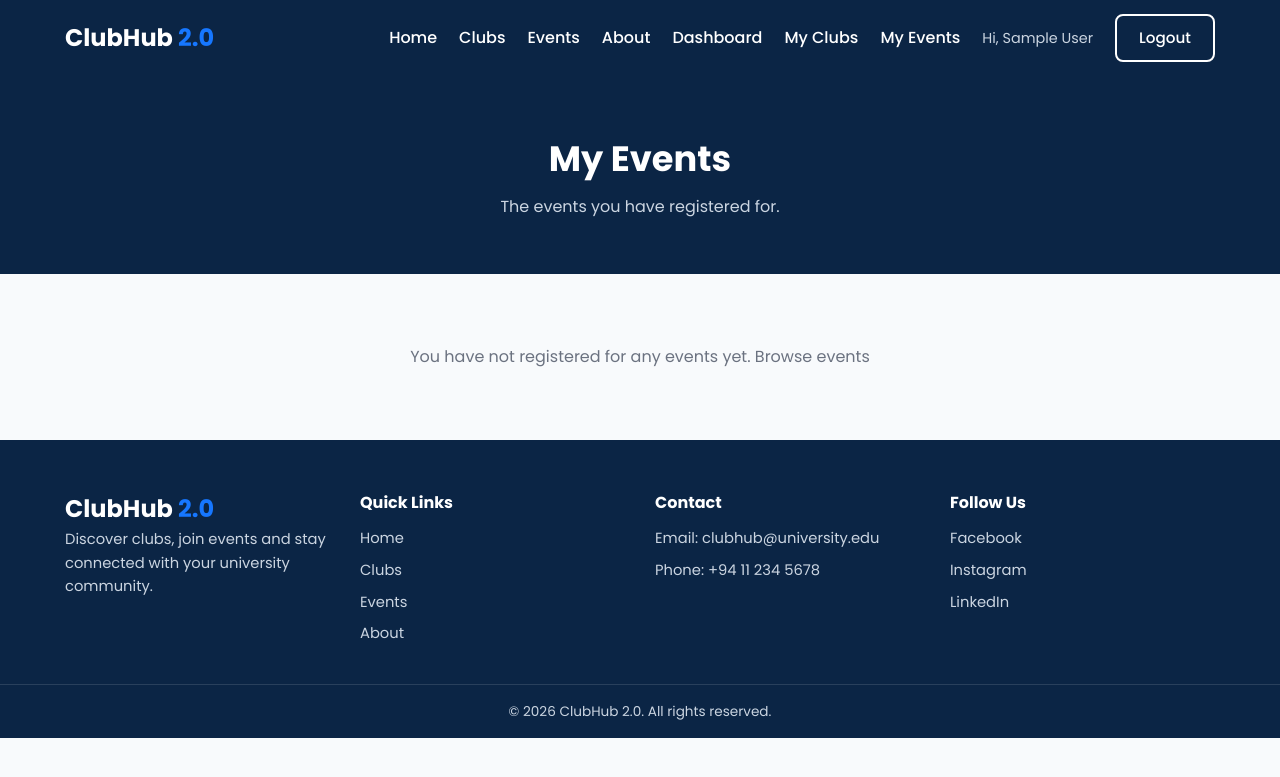
After one commit to maheenk085/student_club_management_system2.0, a Flask app: page /student/my-events in a window 1280 px wide. The commit adds this page. Shown: the top 777 px of the page. Run offline with Flask 3, Linux system fonts and the light colour scheme; the visitor is signed in with stand-in values (Sample User, id 1); data that the repository does not hold is empty.

Commit message:
Add event registration and My Events

```diff
--- a/app.py
+++ b/app.py
@@ -109,6 +109,7 @@ def events_page():
 @app.route("/events/<int:event_id>")
 def event_details(event_id):
     connection = get_connection()
+    is_registered = False
     with connection.cursor() as cursor:
         cursor.execute(
             "SELECT e.id, e.title, e.description, e.event_date, e.location, e.image_filename, "
@@ -117,12 +118,19 @@ def event_details(event_id):
             (event_id,),
         )
         event = cursor.fetchone()
+
+        if event is not None and session.get("role") == "student":
+            cursor.execute(
+                "SELECT id FROM event_registrations WHERE event_id = %s AND user_id = %s",
+                (event_id, session["user_id"]),
+            )
+            is_registered = cursor.fetchone() is not None
     connection.close()
 
     if event is None:
         abort(404)
 
-    return render_template("public/event_details.html", event=event)
+    return render_template("public/event_details.html", event=event, is_registered=is_registered)
 
 
 @app.route("/about")
@@ -296,6 +304,54 @@ def my_clubs():
 
     return render_template("student/my_clubs.html", memberships=memberships)
 
+@app.route("/events/<int:event_id>/register", methods=["POST"])
+@role_required("student")
+def register_for_event(event_id):
+    connection = get_connection()
+    with connection.cursor() as cursor:
+        cursor.execute("SELECT id, event_date FROM events WHERE id = %s", (event_id,))
+        event = cursor.fetchone()
+        if event is None:
+            connection.close()
+            abort(404)
+
+        cursor.execute(
+            "SELECT id FROM event_registrations WHERE event_id = %s AND user_id = %s",
+            (event_id, session["user_id"]),
+        )
+        if cursor.fetchone():
+            flash("You are already registered for this event.", "error")
+        else:
+            cursor.execute(
+                "INSERT INTO event_registrations (event_id, user_id) VALUES (%s, %s)",
+                (event_id, session["user_id"]),
+            )
+            connection.commit()
+            flash("You have registered for the event!", "success")
+    connection.close()
+
+    return redirect(url_for("event_details", event_id=event_id))
+
+
+@app.route("/student/my-events")
+@role_required("student")
+def my_events():
+    connection = get_connection()
+    with connection.cursor() as cursor:
+        cursor.execute(
+            "SELECT r.registered_at, e.id AS event_id, e.title, e.event_date, e.location, "
+            "e.image_filename, c.name AS club_name "
+            "FROM event_registrations r "
+            "JOIN events e ON r.event_id = e.id "
+            "JOIN clubs c ON e.club_id = c.id "
+            "WHERE r.user_id = %s ORDER BY e.event_date",
+            (session["user_id"],),
+        )
+        registrations = cursor.fetchall()
+    connection.close()
+
+    return render_template("student/my_events.html", registrations=registrations)
+
 
 if __name__ == "__main__":
     app.run(debug=True)
--- a/templates/base.html
+++ b/templates/base.html
@@ -24,6 +24,7 @@
                 {% if session.get('role') == 'student' %}
                     <a href="{{ url_for('student_dashboard') }}">Dashboard</a>
                     <a href="{{ url_for('my_clubs') }}">My Clubs</a>
+                                        <a href="{{ url_for('my_events') }}">My Events</a>
                     {% endif %}
                     <span class="nav-user">Hi, {{ session.get('user_name') }}</span>
                     <a href="{{ url_for('logout') }}" class="btn btn-outline-light">Logout</a>
--- /dev/null
+++ b/templates/student/my_events.html
@@ -0,0 +1,41 @@
+{% extends "base.html" %}
+
+{% block title %}My Events - ClubHub 2.0{% endblock %}
+
+{% block content %}
+
+<section class="page-header">
+    <div class="container">
+        <h1>My Events</h1>
+        <p>The events you have registered for.</p>
+    </div>
+</section>
+
+<section class="section">
+    <div class="container">
+        {% if registrations %}
+        <div class="card-grid">
+            {% for r in registrations %}
+            <div class="card">
+                <img class="card-image"
+                     src="{{ url_for('static', filename='images/events/' ~ r.image_filename) }}"
+                     alt="{{ r.title }}">
+                <div class="card-body">
+                    <h3>{{ r.title }}</h3>
+                    <p class="card-meta">🏷️ {{ r.club_name }}</p>
+                    <p class="card-meta">📅 {{ r.event_date.strftime('%d %b %Y, %I:%M %p') }}</p>
+                    <p class="card-meta">📍 {{ r.location }}</p>
+                    <br>
+                    <a href="{{ url_for('event_details', event_id=r.event_id) }}" class="btn btn-secondary">View Event</a>
+                </div>
+            </div>
+            {% endfor %}
+        </div>
+        {% else %}
+        <p class="empty-text">You have not registered for any events yet.
+            <a href="{{ url_for('events_page') }}">Browse events</a></p>
+        {% endif %}
+    </div>
+</section>
+
+{% endblock %}
```
Also changed, not shown: templates/public/event_details.html (+11 -1 lines).
